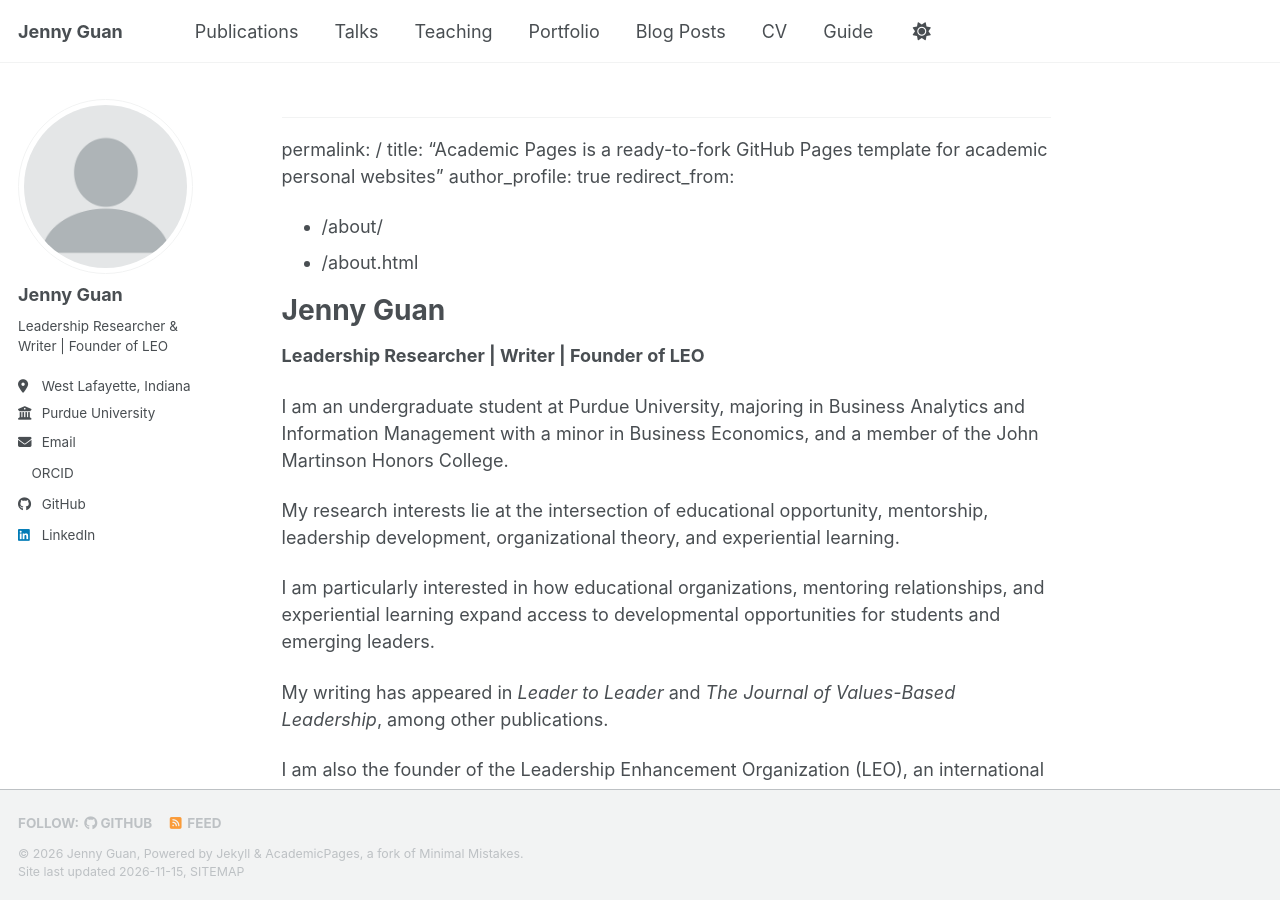
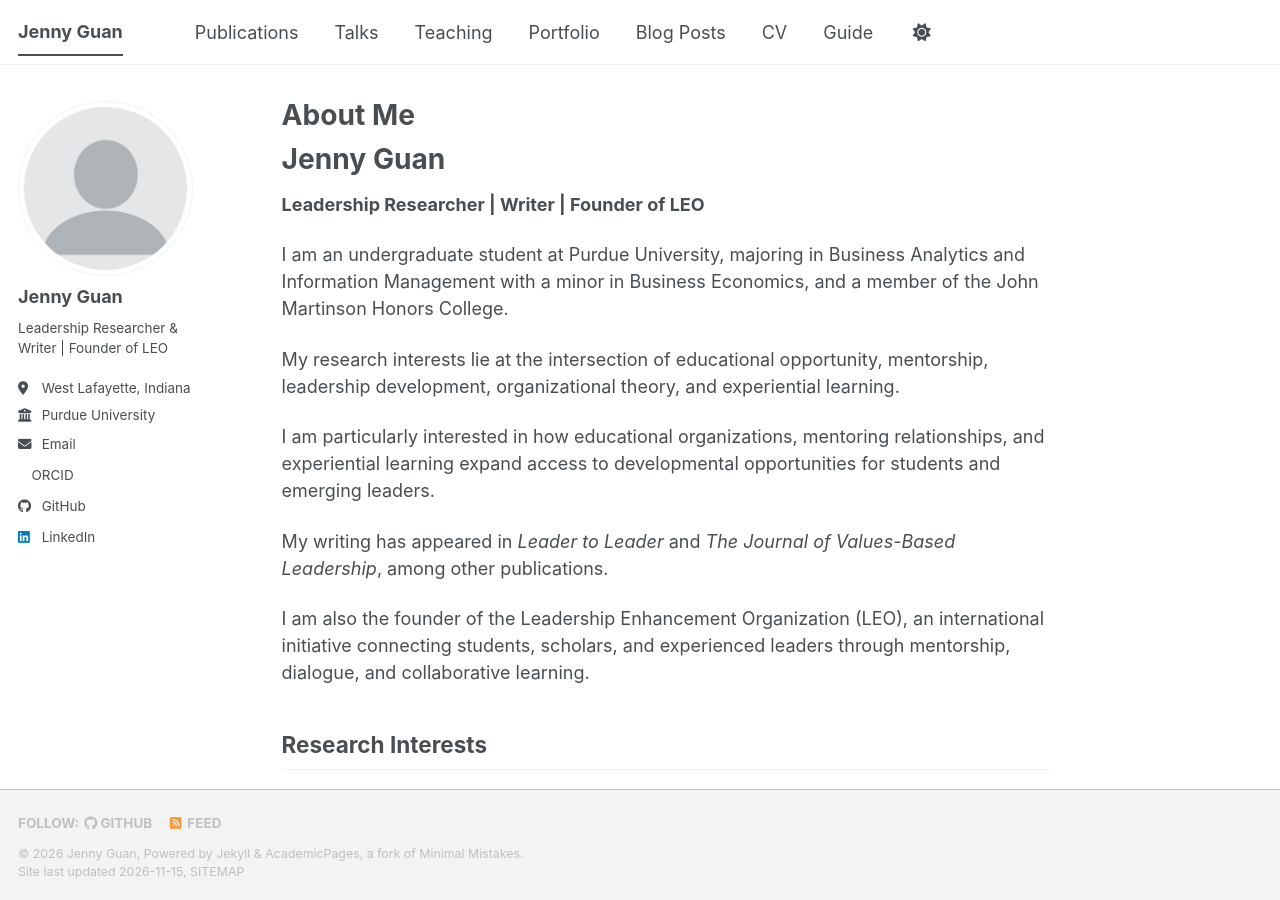
Before and after one commit to JennyGuan101/JennyGuan101.github.io, a Jekyll site: the page built from _pages/about.md, in a window 1280 px wide and 900 px high. Built offline with Jekyll 4.4.1, drawn with Linux system fonts in a browser that asks for light colours; a script bundle is joined from its source files by our own code; a style sheet for code colours, icons or effects is not loaded.

Commit message:
Update about.md

```diff
--- a/_pages/about.md
+++ b/_pages/about.md
@@ -1,10 +1,11 @@
 ---
 permalink: /
-title: "Academic Pages is a ready-to-fork GitHub Pages template for academic personal websites"
+title: "About Me"
 author_profile: true
 redirect_from:
   - /about/
   - /about.html
+---
 
 # Jenny Guan
 **Leadership Researcher | Writer | Founder of LEO**
```
